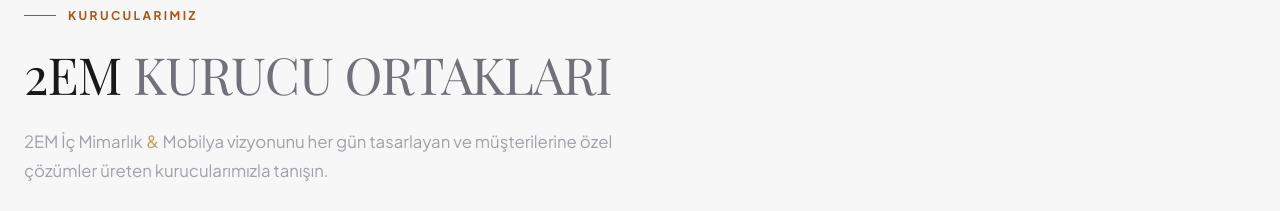
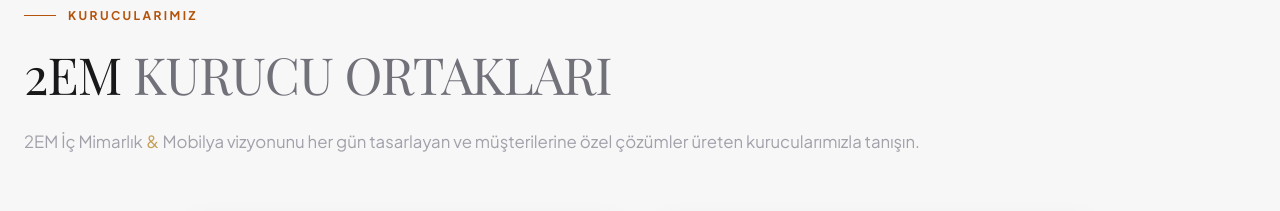
Before and after one commit to cerenonder/2EM, a website: page index.html in a window 1280 px wide. Shown: the part 4360-4571 px from the top of the page. Drawn offline with nearby package versions, Linux system fonts and the light colour scheme; grey boxes are pictures that could not be loaded; a web font is replaced by a local one.

Commit message:
Format team section subtitle to render on a single clean line

```diff
--- a/index.html
+++ b/index.html
@@ -260,7 +260,7 @@
         data-en="2EM <span>Founding Partners</span>">
         2EM <span>Kurucu Ortakları</span>
       </h2>
-      <p class="section-desc"
+      <p class="section-desc" style="max-width: 1000px;"
         data-tr="2EM İç Mimarlık ve Mobilya vizyonunu her gün tasarlayan ve müşterilerine özel çözümler üreten kurucularımızla tanışın."
         data-en="Meet the founding partners behind 2EM Architecture & Furniture bringing bespoke luxury design to life.">
         2EM İç Mimarlık <span class="amp">&</span> Mobilya vizyonunu her gün tasarlayan ve müşterilerine özel çözümler üreten kurucularımızla tanışın.
```
